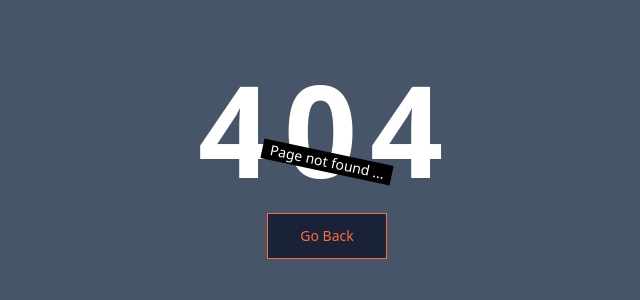
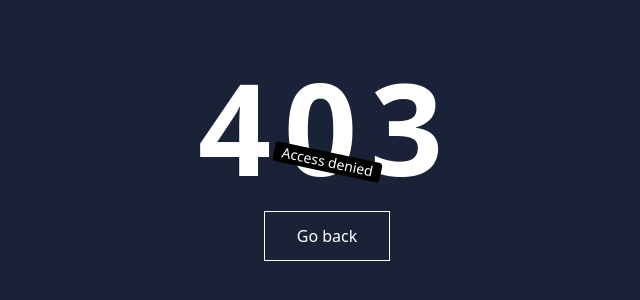
Before and after one commit to SwapnilVG/lms-frontend, a React (Vite) app: page /denied in a window 1280 px wide. Before the commit this address had no page. Shown: the part 238-538 px from the top of the page, without its empty margins (313-953 px from the left). Built offline with nearby package versions, Linux system fonts and the light colour scheme.

Commit message:
Added denied page

```diff
--- a/src/App.jsx
+++ b/src/App.jsx
@@ -7,6 +7,7 @@
 import Login from './Pages/Login'
 import CourseList from './Pages/Course/CourseList'
 import Contact from './Pages/Contact'
+import Denied from './Pages/Denied'
 
 
 
@@ -19,6 +20,7 @@
         <Route path='/about' element={<AboutUs/>}></Route>
         <Route path='/courses' element={<CourseList/>}></Route>
         <Route path='/contact' element={<Contact/>}></Route>
+        <Route path='/denied' element={<Denied/>}></Route>
         <Route path='/signup' element={<Signup/>}></Route>
         <Route path='/login' element={<Login/>}></Route>
         <Route path='*' element={<Notfound/>}></Route>
--- /dev/null
+++ b/src/Pages/Denied.jsx
@@ -0,0 +1,23 @@
+import { useNavigate } from "react-router-dom"
+
+function Denied(){
+    const navigate = useNavigate();
+    return(
+        <main className=" h-screen w-full flex flex-col justify-center items-center bg-[#1A2238]">
+            <h1 className=" text-9xl font-extrabold text-white tracking-widest">
+               403
+            </h1>
+
+            <div className=" bg-black text-white px-2 text-sm rounded rotate-12 absolute">
+                Access denied
+            </div>
+            <button onClick={()=>navigate(-1)} className=" mt-5">
+                <span className=" relative block px-8 py-3 bg-[#1A2238] border border-current text-white">
+                    Go back
+                </span>
+            </button>
+        </main>
+    )
+}
+
+export default Denied
```
